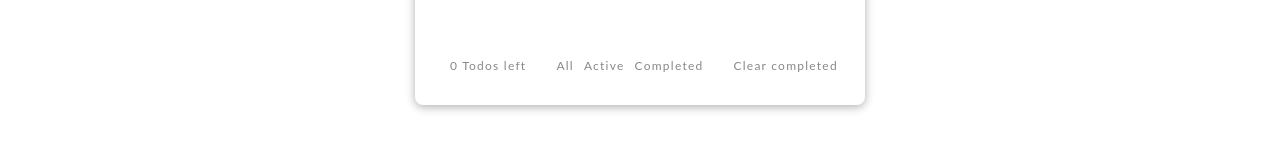
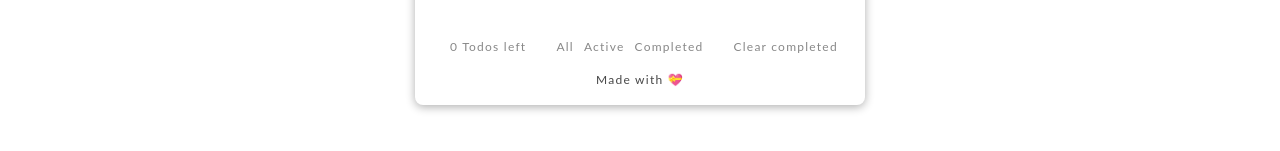
Before and after one commit to Abhiiofficial/Todo, a React (Vite) app: page / in a window 1280 px wide. Shown: the part 545-696 px from the top of the page. Built offline with nearby package versions, Linux system fonts and the light colour scheme.

Commit message:
some changes

```diff
--- a/src/App.tsx
+++ b/src/App.tsx
@@ -1,11 +1,11 @@
-import  {TodoList}  from "./Pages/TodoList/TodoList"
+import { TodoList } from "./Pages/TodoList/TodoList"
 
 function App() {
 
 
   return (
     <>
-    <TodoList/>
+      <TodoList />
     </>
   )
 }
--- a/src/Pages/TodoList/TodoList.css
+++ b/src/Pages/TodoList/TodoList.css
@@ -13,6 +13,16 @@
     border-radius: 8px;
   }
 
+.made-with{
+  font-size: 12px;
+}
+
+  .footer {
+
+    align-items: center;
+    display: flex;
+    justify-content: center;
+  }
 
   @media (min-height: 600px) {
     .todo-container {
@@ -20,7 +30,7 @@
     }
   }
 
-  .toast-message{
+  .toast-message {
     color: #ffff;
   }
 
@@ -50,8 +60,8 @@
     justify-content: center;
   }
 
-  .emoji-box{
-    top:15%;
+  .emoji-box {
+    top: 15%;
     left: 45%;
     z-index: 99999;
     transform: translate(-45%, 5%);
@@ -134,7 +144,7 @@
     width: 250px;
     padding: 10px;
     border: none;
-    background-color:rgb(255, 158, 158);
+    background-color: rgb(255, 158, 158);
     border-radius: 8px;
     color: rgb(201, 0, 0);
     font-size: 17px;
@@ -142,7 +152,7 @@
     cursor: pointer;
   }
 
-  .error{
+  .error {
     font-size: 17px;
     color: red;
   }
@@ -402,14 +412,14 @@
     gap: 10px;
   }
 
-  .signup-input{
+  .signup-input {
     width: 250px;
     display: flex;
     align-items: center;
     justify-content: center;
   }
 
-  .signup-title{
+  .signup-title {
     font-size: 20px;
     margin-bottom: 10px;
   }
@@ -436,12 +446,12 @@
     font-size: 18px;
   }
 
-  .signup-input-action-name{
+  .signup-input-action-name {
     font-size: 14px;
 
   }
 
-  .high{
+  .high {
     cursor: pointer;
     font-weight: 600;
   }
--- a/src/Pages/TodoList/TodoList.tsx
+++ b/src/Pages/TodoList/TodoList.tsx
@@ -104,7 +104,6 @@ export const TodoList = () => {
   }, []);
 
   const AuthUser = localStorage.getItem('user')
-  console.log(user)
 
   const handleAddTodo = () => {
 
@@ -280,10 +279,10 @@ export const TodoList = () => {
 
           <div className="todo-items-box">
             <div className="todo-col">
-              {todos && todos.map((todo) => (
-                <>
+              {todos && todos.map((todo, index) => (
+                <div key={index}>
                   {todo ?
-                    <>
+                    <div>
                       <div className='todo-item-container' onMouseEnter={() => setHoverIndex(todo?.id)} onMouseLeave={() => setHoverIndex(0)}>
                         <div className="todo-item-left">
                           {todo?.isCompleted ?
@@ -326,7 +325,7 @@ export const TodoList = () => {
 
                       </div >
                       <hr className='hr-todo' />
-                    </>
+                    </div>
                     :
                     <div className="">
                       <span className="todo-item-name">
@@ -334,7 +333,7 @@ export const TodoList = () => {
                       </span>
                     </div>
                   }
-                </>
+                </div>
               ))}
             </div>
             <div className="todo-actions">
@@ -371,6 +370,9 @@ export const TodoList = () => {
                   <span className="count" onClick={clearCompletedTodos}>Clear completed</span>
                 }
               </div>
+            </div>
+            <div className='footer'>
+              <span className="made-with">Made with &#x1F49D;</span>
             </div>
           </div>
         </div>
```
